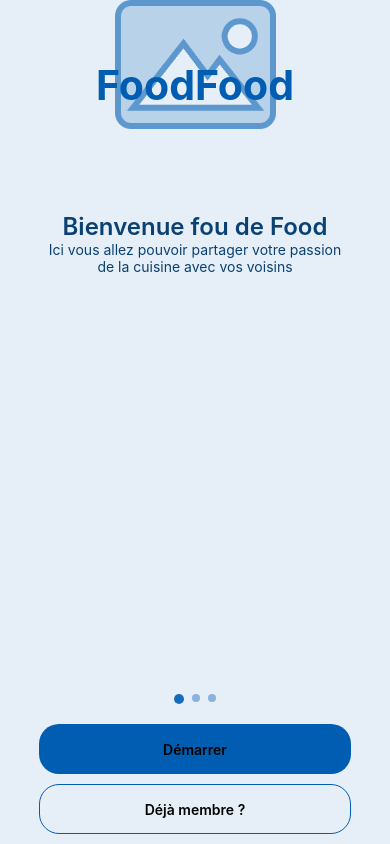
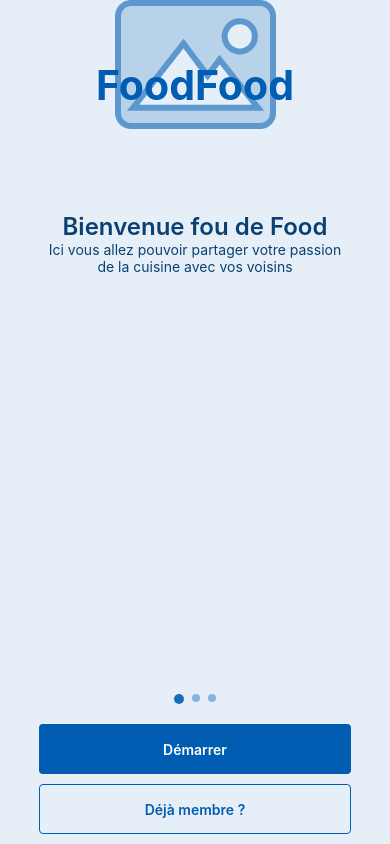
Before and after one commit to athomaj/test-snack, a React Native app in the folder app/: screen /Home in a window 390 px wide. Built offline with nearby package versions, Linux system fonts and the light colour scheme.

Commit message:
Fix Onboarding caroussel

```diff
--- a/app/Containers/OnboardingContainer.js
+++ b/app/Containers/OnboardingContainer.js
@@ -3,6 +3,7 @@ import { SafeAreaView, View, Image, TouchableOpacity, Text, FlatList, Dimensions
 import LoginComponent from '../Components/LoginComponent';
 import SignUpComponent from '../Components/SignUpComponent';
 import { useUserContext } from '../context/UserContext';
+import { colors } from '../utils/colors';
 import { sharedStyles } from '../utils/styles';
 
 const DATA = [
@@ -94,6 +95,7 @@ export default function OnboardingContainer({ navigation, route }) {
                     horizontalScrollIndicator={false}
                     keyExtractor={item => item.id}
                     onMomentumScrollEnd={(event) => selectedDot(event.nativeEvent.contentOffset.x)}
+                    scrollEnabled={true}
 
                 />
 
@@ -102,10 +104,10 @@ export default function OnboardingContainer({ navigation, route }) {
                     {dotMap}
                     </View>
                     <TouchableOpacity onPress={() => navigation.navigate('Login', { isLogin: false })} style={{ ...sharedStyles.primaryButtonWithColor, marginBottom: 10 }}>
-                        <Text style={{ fontSize: 14, color: 'black', fontWeight: '600' }}>Démarrer</Text>
+                        <Text style={{ fontSize: 14, color: 'white', fontWeight: '600' }}>Démarrer</Text>
                     </TouchableOpacity>
                     <TouchableOpacity onPress={() => navigation.navigate('Login', { isLogin: true })} style={{...sharedStyles.secondaryButton, justifyContent: 'center', alignItems: 'center' }}>
-                        <Text style={{ fontSize: 14, fontWeight: '600', color: 'black' }}>Déjà membre ?</Text>
+                        <Text style={{ fontSize: 14, fontWeight: '600', color: colors.primaryYellow }}>Déjà membre ?</Text>
                     </TouchableOpacity>
                 </View>
             </View>
--- a/app/utils/styles.js
+++ b/app/utils/styles.js
@@ -1,5 +1,4 @@
 import { StyleSheet } from "react-native";
-import { color } from "react-native-reanimated";
 import { colors } from '../utils/colors';
 
 export const sharedStyles = StyleSheet.create({
@@ -39,23 +38,23 @@ export const sharedStyles = StyleSheet.create({
         border: 20,
         height: 50,
         width: '80%',
-        borderRadius: 20,
+        borderRadius: 4,
         backgroundColor: colors.primaryYellow,
         justifyContent: 'center',
         alignItems: 'center',
-        color: 'white'
+        color: '#ffffff',
     },
     secondaryButton: {
         border: 20,
         height: 50,
         width: '80%',
-        borderRadius: 20,
+        borderRadius: 4,
         justifyContent: 'center',
         alignItems: 'center',
         borderStyle: 'solid',
         borderWidth: 1,
         borderColor: colors.primaryYellow,
-        color: colors.primaryYellow
+        color: colors.primaryYellow,
     },
     textPublish: {
         fontSize: 14,
```
Also changed, not shown: 1 other file (tests, documents, lock files or other folders).
